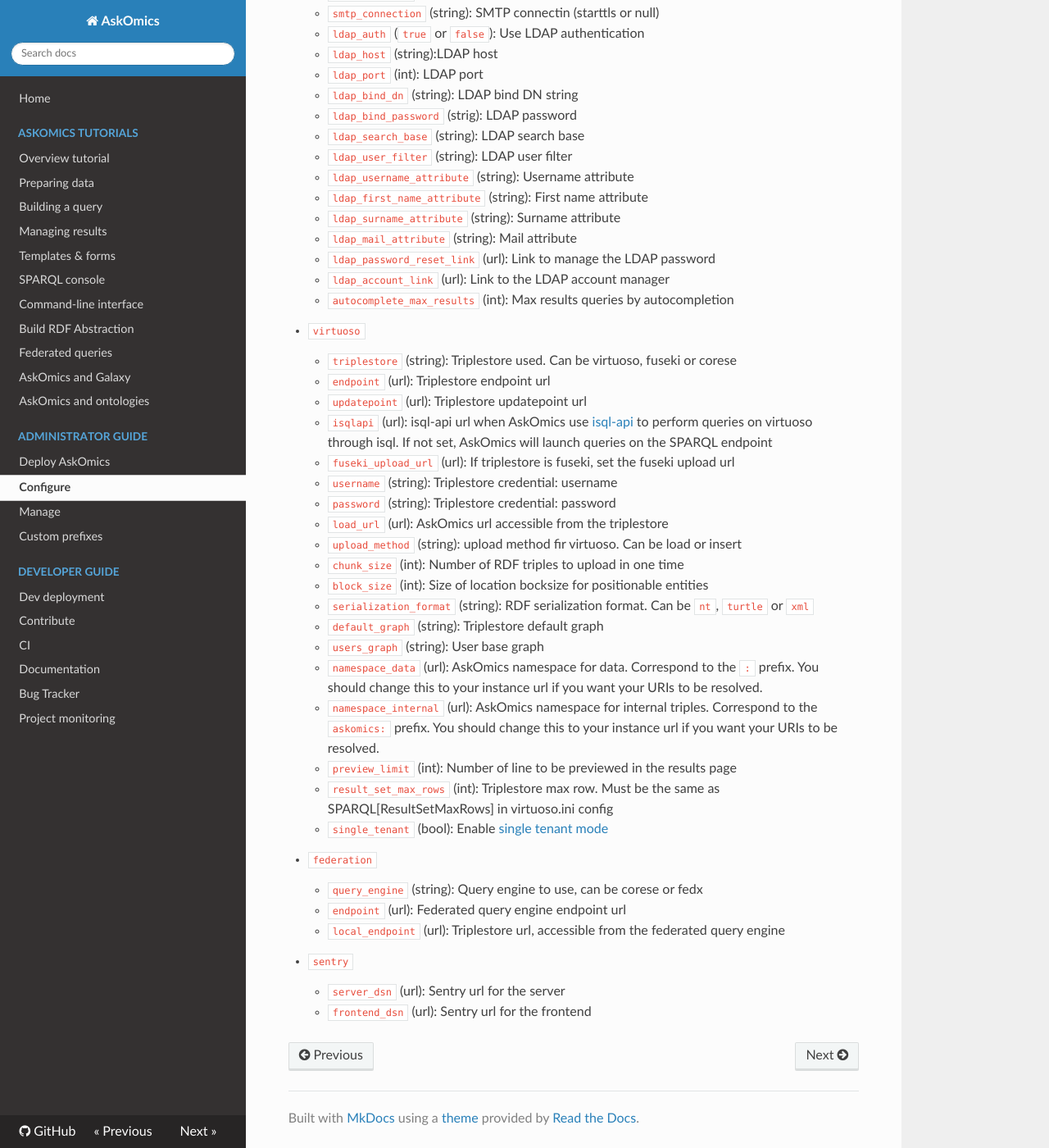
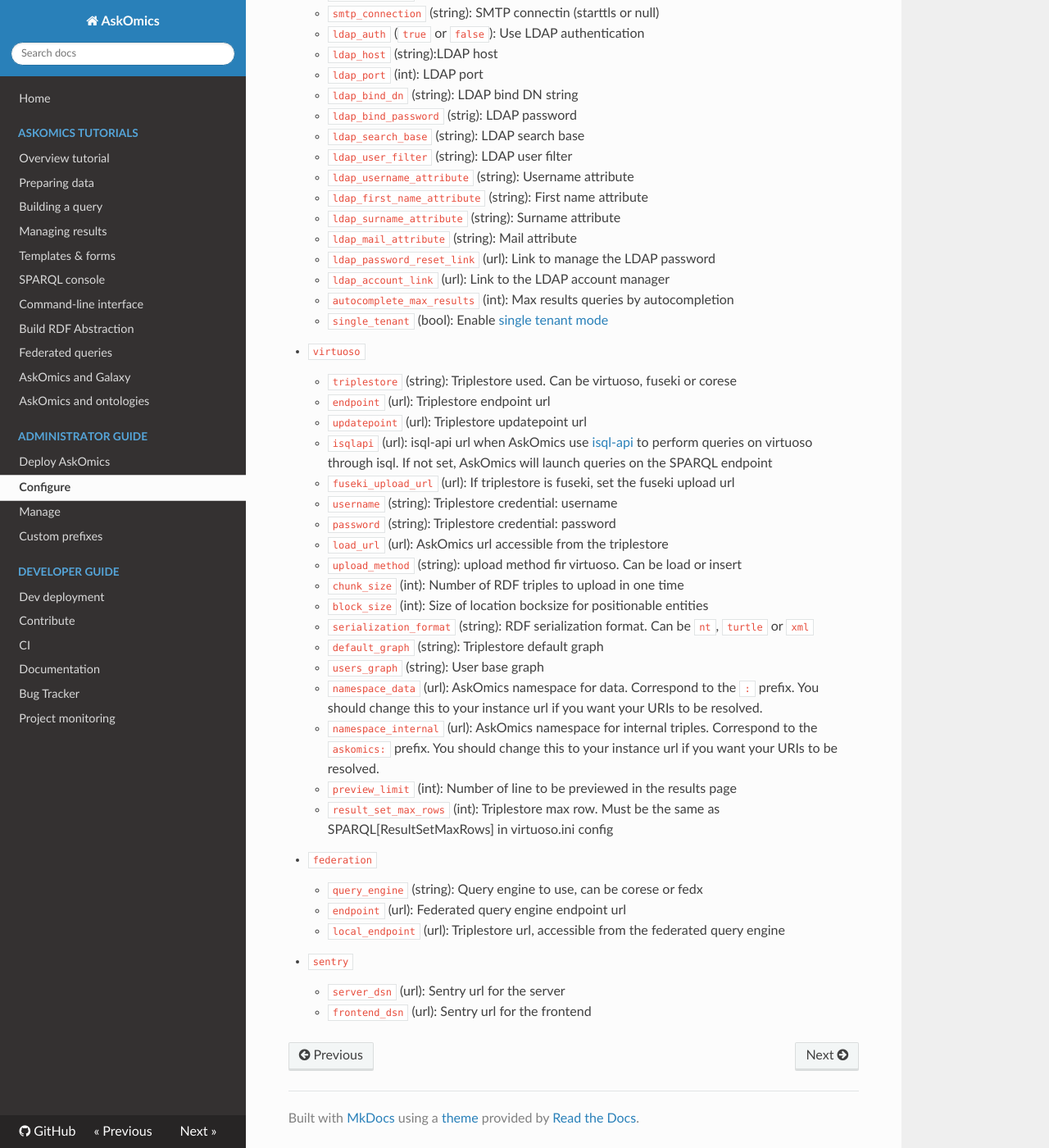
Before and after one commit to askomics/flaskomics, an MkDocs documentation site: the page built from docs/configure.md, in a window 1280 px wide and 1400 px high, scrolled down 1224 px. Shown: the whole window at 82% size. Built offline with MkDocs 1.6.1, drawn with Linux system fonts in a browser that asks for light colours; nearby versions of some CDN libraries; part of the change alters nothing that is shown.

```diff
--- a/docs/configure.md
+++ b/docs/configure.md
@@ -52,6 +52,7 @@ All AskOmics configuration is set in `config/askomics.ini` files. When AskOmics
     - `ldap_password_reset_link` (url): Link to manage the LDAP password
     - `ldap_account_link` (url): Link to the LDAP account manager
     - `autocomplete_max_results` (int): Max results queries by autocompletion
+    - `single_tenant` (bool): Enable [single tenant mode](/manage/#single-tenant-mode)
 
 - `virtuoso`
 
@@ -73,7 +74,6 @@ All AskOmics configuration is set in `config/askomics.ini` files. When AskOmics
     - `namespace_internal` (url): AskOmics namespace for internal triples. Correspond to the `askomics:` prefix. You should change this to your instance url if you want your URIs to be resolved.
     - `preview_limit` (int): Number of line to be previewed in the results page
     - `result_set_max_rows` (int): Triplestore max row. Must be the same as SPARQL[ResultSetMaxRows] in virtuoso.ini config
-    - `single_tenant` (bool): Enable [single tenant mode](/manage/#single-tenant-mode)
 
 - `federation`
 
```
